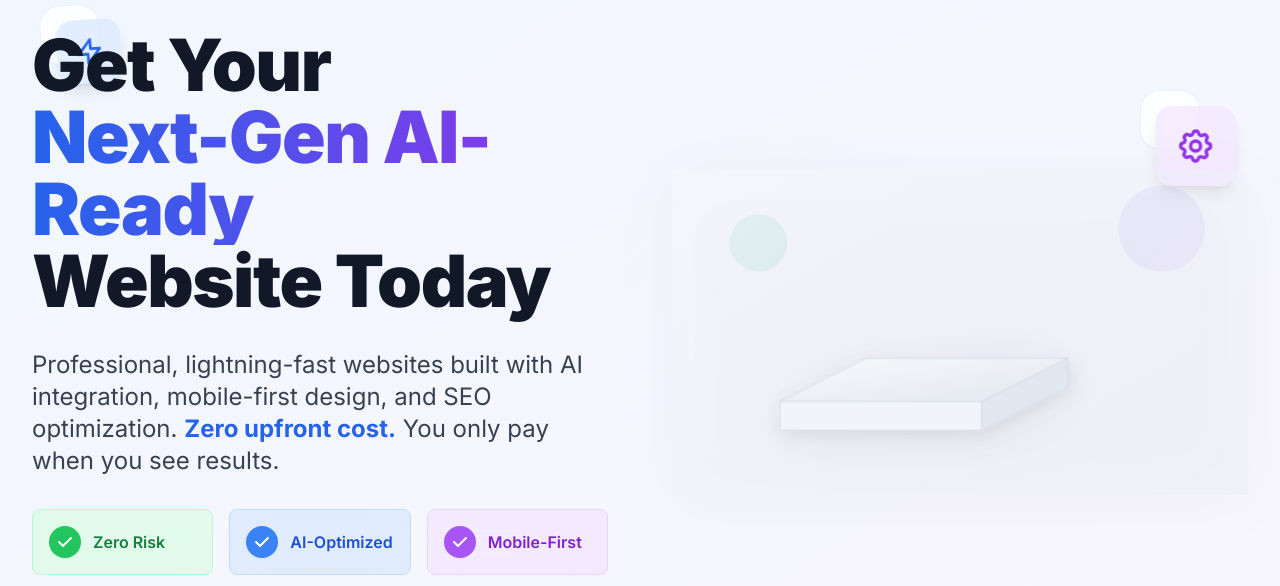
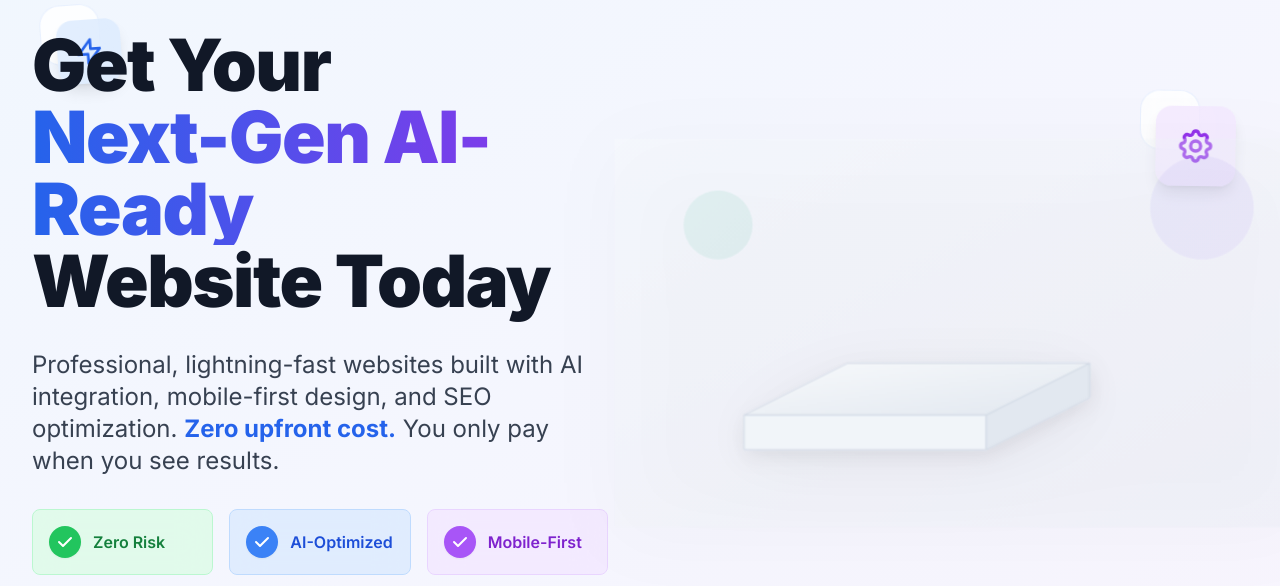
Before and after one commit to vinodwork2025/optiscale360, a website: page Free-AI-Ready-Website.html in a window 1280 px wide. Shown: the part 147-733 px from the top of the page. Drawn offline with nearby package versions, Linux system fonts and the light colour scheme.

Commit message:
Enlarge hero banner for better visual impact - increased size by 50% and enhanced container height

```diff
--- a/Free-AI-Ready-Website.html
+++ b/Free-AI-Ready-Website.html
@@ -253,7 +253,7 @@
         .hero-animation-container {
             position: relative;
             width: 100%;
-            height: 400px;
+            height: 600px;
             margin: 0 auto;
             display: flex;
             align-items: center;
@@ -262,10 +262,11 @@
 
         .hero-svg {
             width: 100%;
-            max-width: 800px;
+            max-width: 1200px;
             height: auto;
             filter: drop-shadow(0 8px 32px rgba(0,0,0,0.08));
             aspect-ratio: 16/9;
+            transform: scale(1.2);
         }
 
         .device {
```
